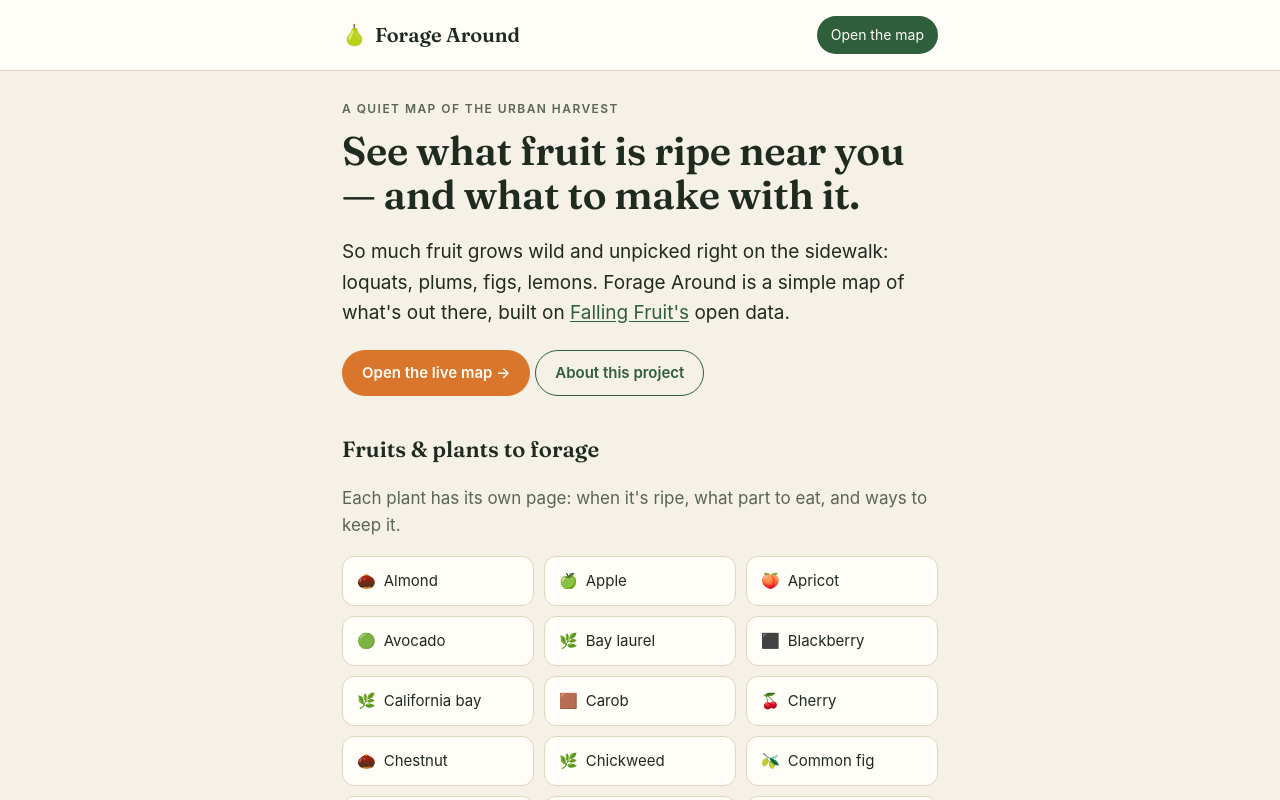
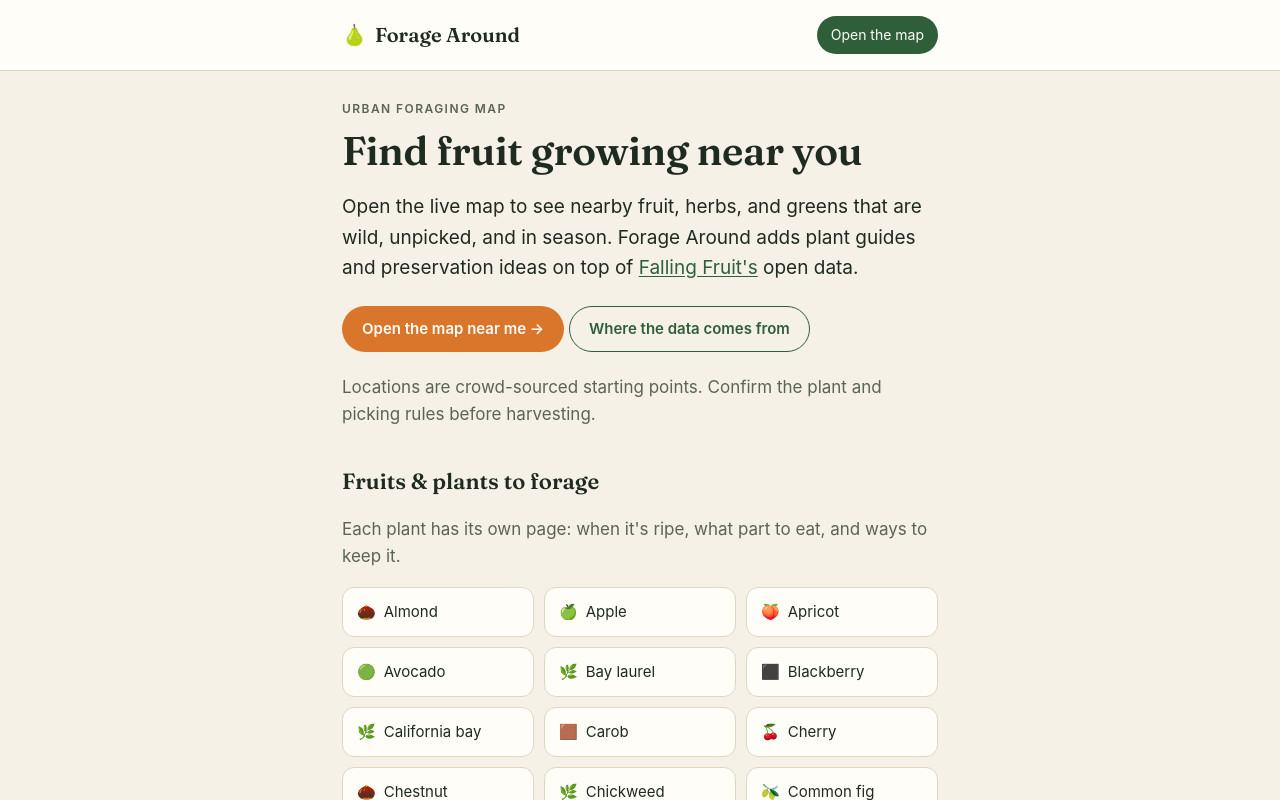
Before and after one commit to sarbak/forage-around, a Next.js app in the folder seo-site/: page / in a window 1280 px wide. Shown: the top 800 px of the page. Built offline with nearby package versions, Linux system fonts and the light colour scheme; no server answers.

Commit message:
Tighten homepage hero and map CTA

```diff
--- a/seo-site/app/page.tsx
+++ b/seo-site/app/page.tsx
@@ -11,14 +11,12 @@ export default function Home() {
   return (
     <>
       <SeoHomeViewed />
-      <p className="kicker">A quiet map of the urban harvest</p>
-      <h1 className="title">
-        See what fruit is ripe near you — and what to make with it.
-      </h1>
+      <p className="kicker">Urban foraging map</p>
+      <h1 className="title">Find fruit growing near you</h1>
       <p className="lead">
-        So much fruit grows wild and unpicked right on the sidewalk: loquats,
-        plums, figs, lemons. Forage Around is a simple map of what&apos;s out
-        there, built on{" "}
+        Open the live map to see nearby fruit, herbs, and greens that are wild,
+        unpicked, and in season. Forage Around adds plant guides and
+        preservation ideas on top of{" "}
         <a href="https://fallingfruit.org" rel="noopener">
           Falling Fruit&apos;s
         </a>{" "}
@@ -27,11 +25,15 @@ export default function Home() {
 
       <p style={{ margin: "22px 0" }}>
         <ToAppLink className="btn" href={APP_URL} from="home">
-          Open the live map →
+          Open the map near me →
         </ToAppLink>{" "}
         <Link className="btn-outline" href="/about">
-          About this project
+          Where the data comes from
         </Link>
+      </p>
+      <p className="muted">
+        Locations are crowd-sourced starting points. Confirm the plant and
+        picking rules before harvesting.
       </p>
 
       <h2 className="section">Fruits &amp; plants to forage</h2>
```
